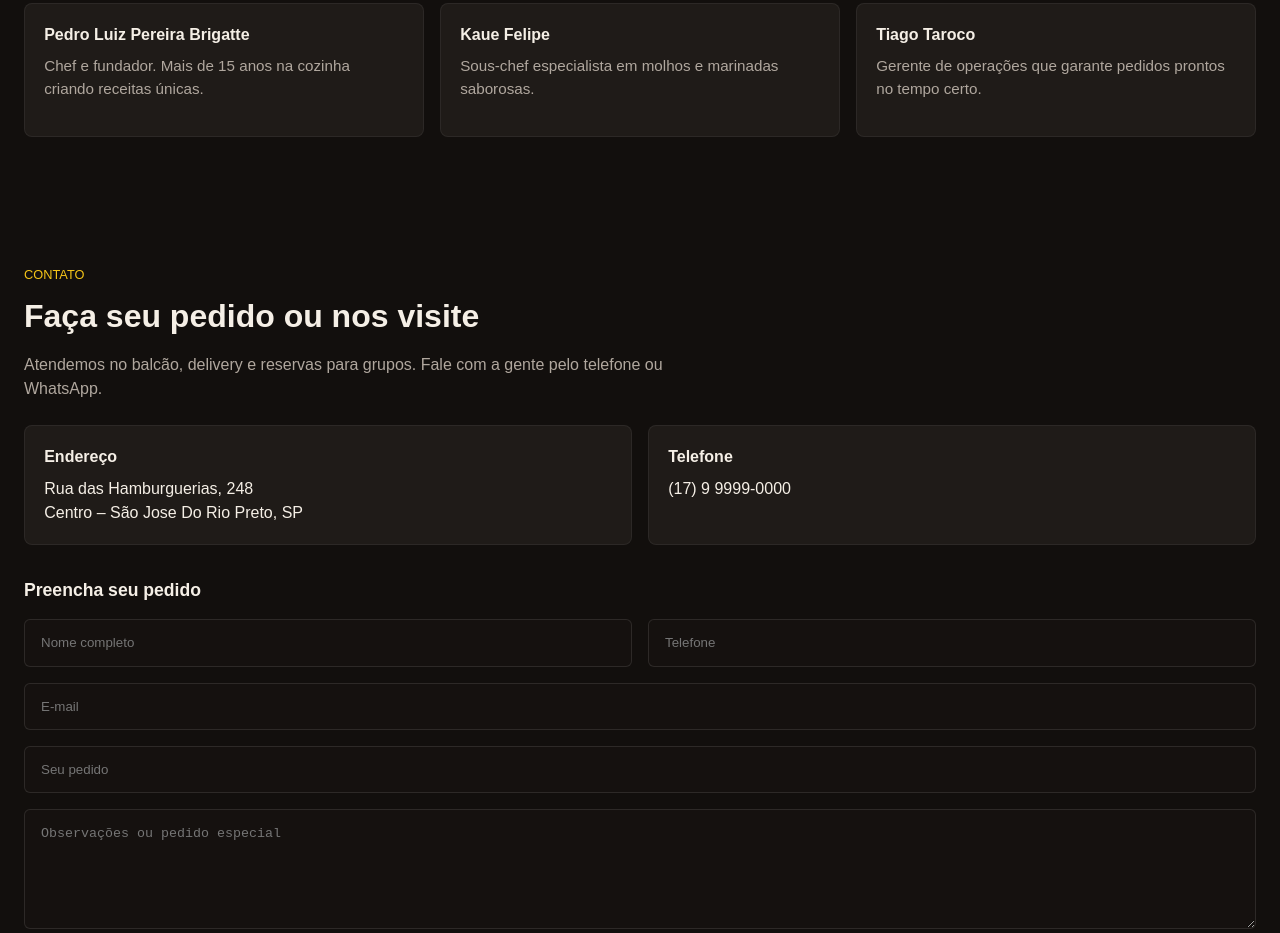
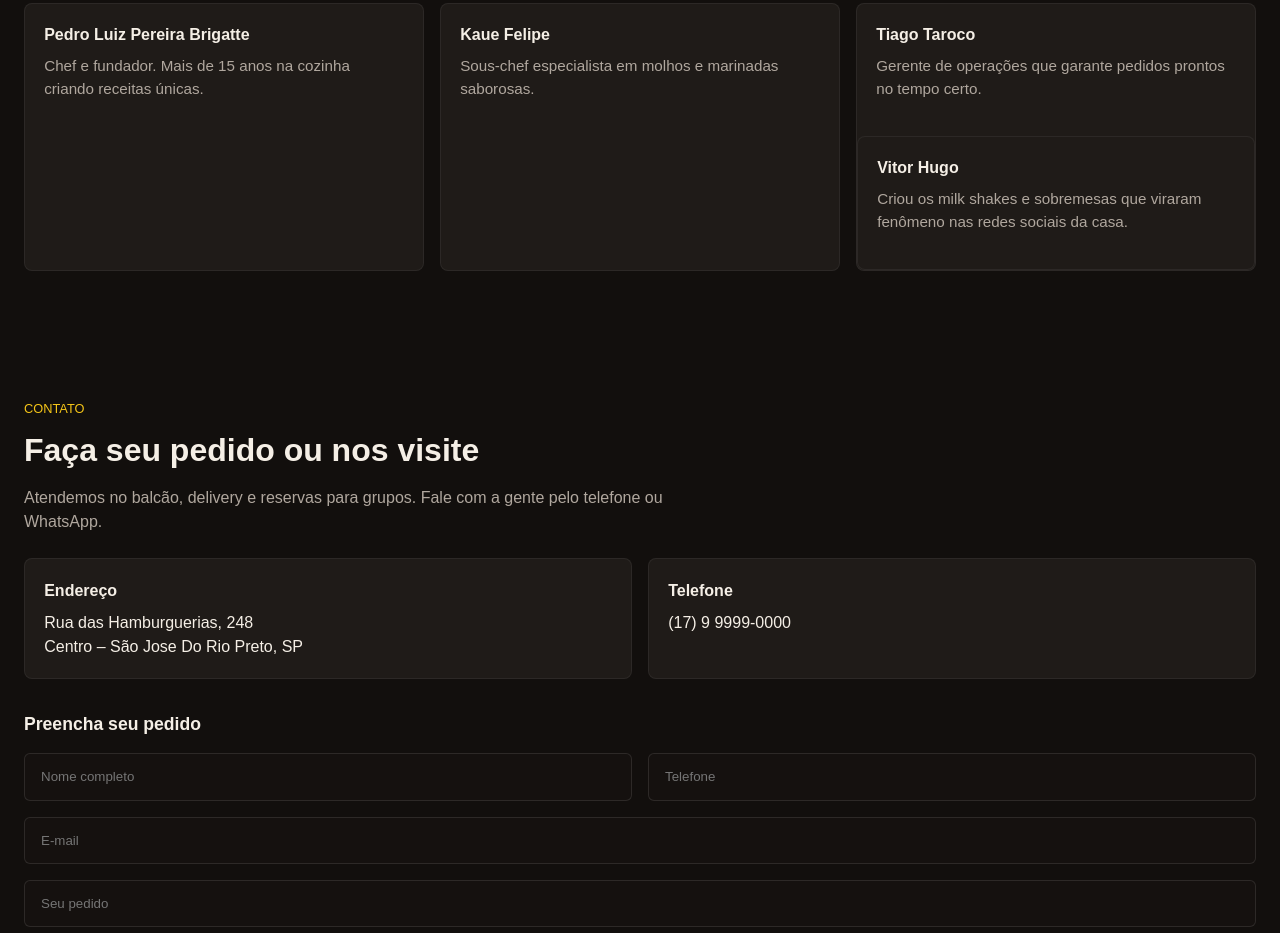
Before and after one commit to pedroBrigatte/Lanche_Cardapio, a plain HTML site: page index.html in a window 1280 px wide. Shown: the part 1235-2168 px from the top of the page. Drawn offline with Linux system fonts and the light colour scheme.

Commit message:
Add card for Vitor Hugo with description

```diff
--- a/index.html
+++ b/index.html
@@ -151,6 +151,11 @@
         <div class="card-title">Tiago Taroco</div>
         <div class="card-text">Gerente de operações que garante pedidos prontos no tempo certo.</div>
       </div>
+     <div class="card">
+      <div class="card-body">
+        <div class="card-title">Vitor Hugo</div>
+        <div class="card-text">Criou os milk shakes e sobremesas que viraram fenômeno nas redes sociais da casa.</div>
+      </div>
     </div>
   </div>
 </section>
```
